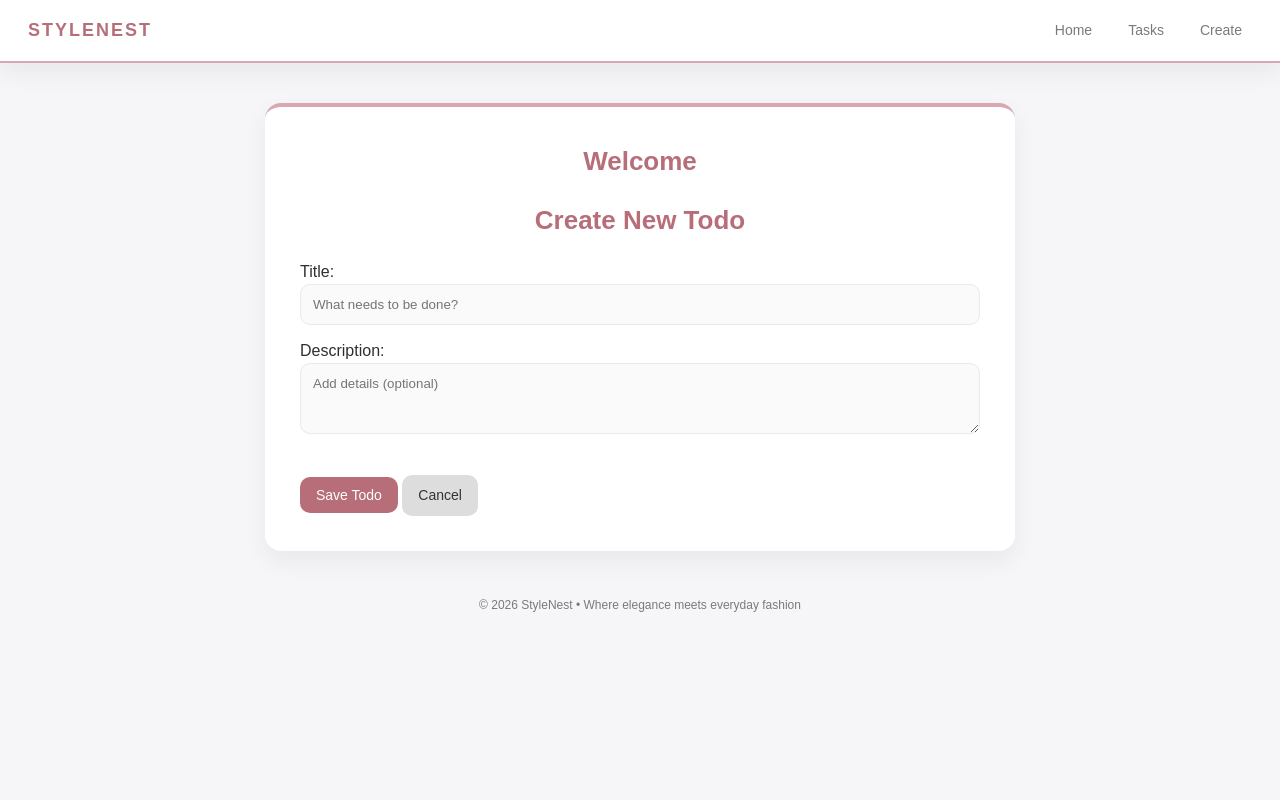
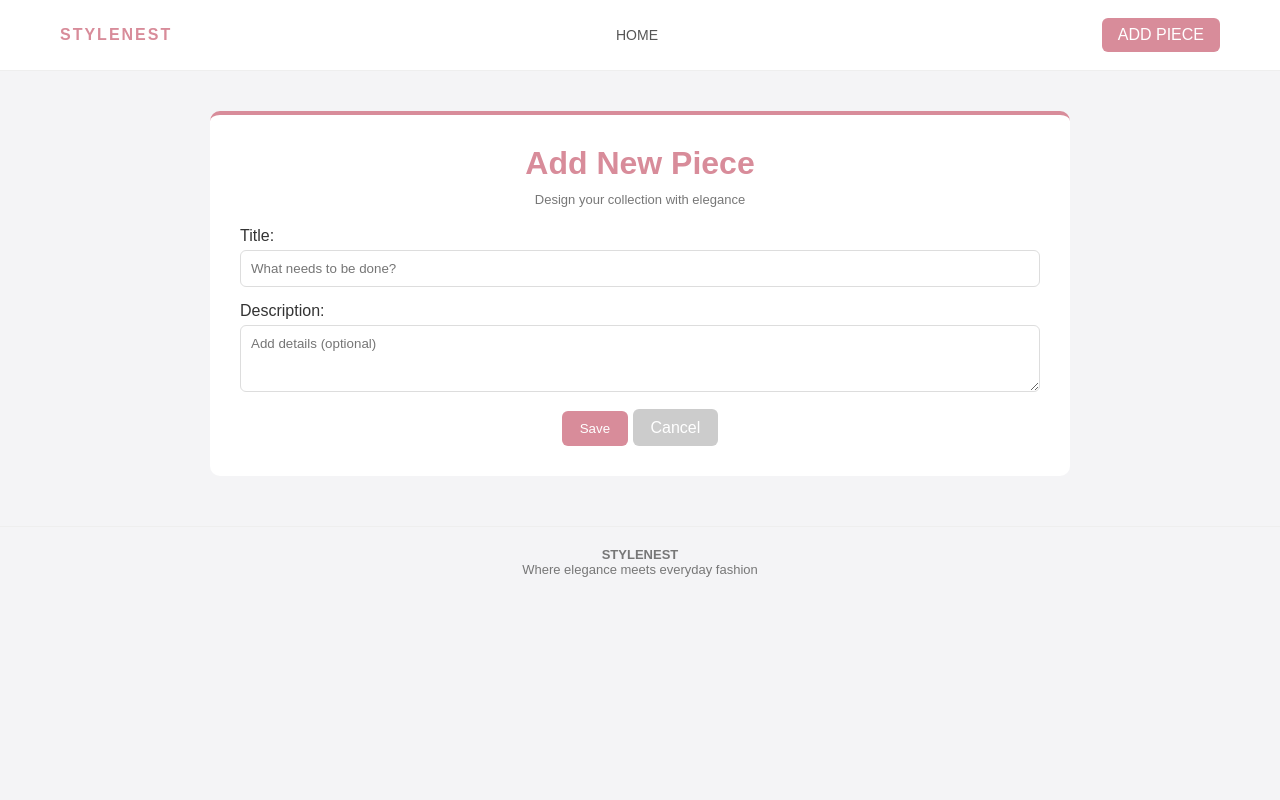
Before and after one commit to muringayianne05-prog/DJANGO-TODO, a Django app: template todoproject/todos/templates/todos/todo_form.html in a window 1280 px wide. Run offline with Django 5.2, Linux system fonts and the light colour scheme; the template is opened without the code that fills it: values that come from a table or form of the project are taken from there, others are empty.

Commit message:
fixed procfile

```diff
--- a/todoproject/todos/templates/todos/base.html
+++ b/todoproject/todos/templates/todos/base.html
@@ -6,20 +6,6 @@
     <title>{% block title %}StyleNest{% endblock %}</title>
 
     <style>
-        :root {
-            --bg: #f6f6f8;
-            --card: #ffffff;
-            --text: #2f2f2f;
-            --muted: #7a7a7a;
-
-            --primary: #b76e79;
-            --primary-dark: #9f5964;
-            --accent: #d8a7b1;
-
-            --border: #e9e9ee;
-            --shadow: 0 10px 25px rgba(0,0,0,0.06);
-        }
-
         * {
             margin: 0;
             padding: 0;
@@ -28,162 +14,101 @@
         }
 
         body {
-            background: var(--bg);
-            color: var(--text);
-            min-height: 100vh;
-            line-height: 1.5;
+            background: #f4f4f6;
+            color: #333;
         }
 
-        /* NAVBAR */
         .navbar {
-            background: var(--card);
-            padding: 14px 28px;
             display: flex;
             justify-content: space-between;
             align-items: center;
-            box-shadow: var(--shadow);
-            border-bottom: 2px solid var(--accent);
-            position: sticky;
-            top: 0;
-            z-index: 10;
+            padding: 18px 60px;
+            background: white;
+            border-bottom: 1px solid #eee;
         }
 
         .logo {
-            font-size: 18px;
             font-weight: bold;
-            color: var(--primary);
+            color: #d88c9a;
             letter-spacing: 2px;
         }
 
-        .nav-links {
-            display: flex;
-            gap: 16px;
-        }
-
         .nav-links a {
+            margin: 0 15px;
             text-decoration: none;
-            color: var(--muted);
+            color: #555;
             font-size: 14px;
-            transition: 0.25s;
-            padding: 6px 10px;
-            border-radius: 8px;
         }
 
         .nav-links a:hover {
-            color: var(--primary);
-            background: rgba(183, 110, 121, 0.08);
+            color: #d88c9a;
         }
 
-        /* MAIN CONTAINER */
-        .container {
-            max-width: 750px;
-            margin: 40px auto;
-            background: var(--card);
-            border-radius: 16px;
-            padding: 35px;
-            box-shadow: var(--shadow);
-            border-top: 4px solid var(--accent);
+        .nav-btn {
+            background: #d88c9a;
+            color: white;
+            padding: 8px 16px;
+            border-radius: 6px;
+            text-decoration: none;
         }
 
-        h1 {
-            text-align: center;
-            color: var(--primary);
-            margin-bottom: 20px;
-            font-size: 26px;
+        .main-content {
+            max-width: 900px;
+            margin: 40px auto;
+            padding: 0 20px;
         }
 
-        /* BUTTONS */
+        .footer {
+            text-align: center;
+            margin-top: 50px;
+            padding: 20px;
+            border-top: 1px solid #eee;
+            color: #777;
+            font-size: 13px;
+        }
+
+        /* GLOBAL BUTTONS */
         .btn {
-            display: inline-block;
-            padding: 10px 16px;
-            border-radius: 10px;
+            padding: 10px 18px;
+            border-radius: 6px;
             border: none;
+            text-decoration: none;
             cursor: pointer;
-            font-size: 14px;
-            text-decoration: none;
-            font-weight: 500;
-            transition: 0.25s ease;
         }
 
         .btn-primary {
-            background: var(--primary);
+            background: #d88c9a;
             color: white;
         }
 
-        .btn-primary:hover {
-            background: var(--primary-dark);
-            transform: translateY(-2px);
-        }
-
-        .btn-danger {
-            background: #6f6f6f;
+        .btn-secondary {
+            background: #ccc;
             color: white;
         }
-
-        .btn-danger:hover {
-            background: #555;
-        }
-
-        .btn-success {
-            background: var(--accent);
-            color: white;
-        }
-
-        .btn-success:hover {
-            background: #c48a95;
-        }
-
-        /* INPUTS */
-        .form-input {
-            width: 100%;
-            padding: 12px;
-            margin-bottom: 14px;
-            border-radius: 10px;
-            border: 1px solid var(--border);
-            background: #fafafa;
-            transition: 0.25s;
-        }
-
-        .form-input:focus {
-            outline: none;
-            border-color: var(--primary);
-            box-shadow: 0 0 0 3px rgba(183, 110, 121, 0.15);
-            background: white;
-        }
-
-        /* FOOTER */
-        .footer {
-            text-align: center;
-            margin-top: 45px;
-            font-size: 12px;
-            color: var(--muted);
-        }
+    </style>
 
     {% block extra_css %}{% endblock %}
-    </style>
 </head>
 
 <body>
 
-    <!-- NAVBAR -->
 <div class="navbar">
     <div class="logo">STYLENEST</div>
+
     <div class="nav-links">
-            <a href="#">Home</a>
-            <a href="#">Tasks</a>
-            <a href="#">Create</a>
-        </div>
+        <a href="{% url 'todo_list' %}">HOME</a>
     </div>
 
-    <!-- MAIN -->
-    <div class="container">
-        <h1>{% block page_title %}Welcome{% endblock %}</h1>
+    <a href="{% url 'todo_create' %}" class="nav-btn">ADD PIECE</a>
+</div>
+
+<div class="main-content">
     {% block content %}{% endblock %}
 </div>
 
-    <!-- FOOTER -->
 <div class="footer">
-        © 2026 StyleNest • Where elegance meets everyday fashion
+    <p><strong>STYLENEST</strong></p>
+    <p>Where elegance meets everyday fashion</p>
 </div>
 
 </body>
--- a/todoproject/todos/templates/todos/todo_form.html
+++ b/todoproject/todos/templates/todos/todo_form.html
@@ -1,14 +1,55 @@
-{% extends 'todos/base.html' %}
- {% block title %}Create Todo{% endblock %}
+{% extends 'base.html' %}
+
+{% block title %}Add Piece{% endblock %}
+
+{% block extra_css %}
+<style>
+.form-wrapper {
+    background: white;
+    padding: 30px;
+    border-radius: 10px;
+    border-top: 4px solid #d88c9a;
+}
+
+h1 {
+    text-align: center;
+    color: #d88c9a;
+    margin-bottom: 10px;
+}
+
+.subtitle {
+    text-align: center;
+    font-size: 13px;
+    color: #777;
+    margin-bottom: 20px;
+}
+
+input, textarea, select {
+    width: 100%;
+    padding: 10px;
+    margin-top: 5px;
+    margin-bottom: 15px;
+    border-radius: 6px;
+    border: 1px solid #ddd;
+}
+</style>
+{% endblock %}
+
 {% block content %}
- <h1>Create New Todo</h1>
+
+<div class="form-wrapper">
+    <h1>Add New Piece</h1>
+    <div class="subtitle">Design your collection with elegance</div>
+
     <form method="post">
         {% csrf_token %}
         {{ form.as_p }}
-    <div style="margin-top: 20px;">
-        <button type="submit" class="btn btn-primary">Save Todo</button>
-        <a href="{% url 'todo_list' %}" class="btn"
-           style="background: #ddd; color: #333;">Cancel</a>
+
+        <div style="text-align:center;">
+            <button type="submit" class="btn btn-primary">Save</button>
+            <a href="{% url 'todo_list' %}" class="btn btn-secondary">Cancel</a>
         </div>
     </form>
+</div>
+
 {% endblock %}
```
Also changed, not shown: todoproject/todos/templates/todos/todo_confirm_delete.html (+22 -25 lines), todoproject/todos/templates/todos/todo_list.html (+47 -69 lines). Lines whose indentation alone changed are shown as unchanged.
